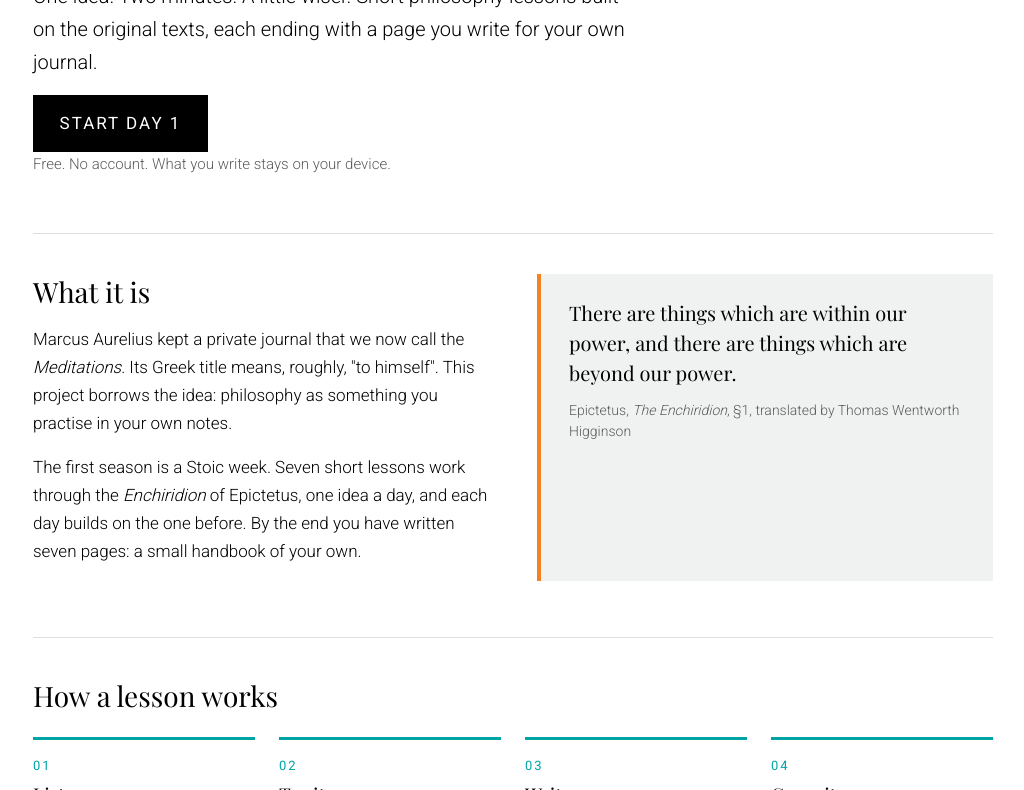
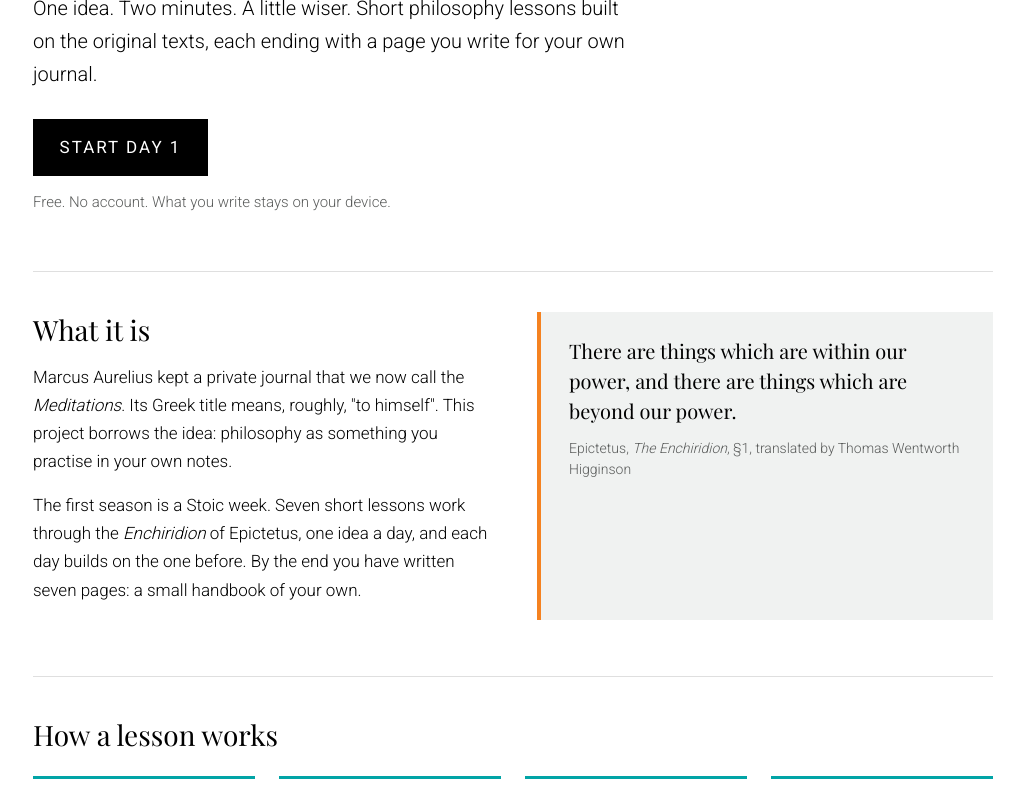
Before and after one commit to AzureTerrybear/daily-philosophy, a plain HTML site: page portfolio/preview.html in a window 1280 px wide. Shown: the part 170-960 px from the top of the page, without its empty margins (127-1151 px from the left). Drawn offline with nearby package versions, Linux system fonts and the light colour scheme.

Commit message:
Fix spacing under the landing page headline
Co-Authored-By: Claude Fable 5.2 <noreply@anthropic.com>

```diff
--- a/portfolio/philosophy-landing.html
+++ b/portfolio/philosophy-landing.html
@@ -9,12 +9,12 @@
   .ntm h2 { font-size: 1.75rem; line-height: 1.25; margin-bottom: 1rem; }
   .ntm h3 { font-size: 1.1875rem; line-height: 1.3; margin-bottom: .35rem; }
   .ntm p { margin: 0 0 1rem; }
-  .ntm-eyebrow { color: #01a4a6; font-weight: 400; font-size: .8125rem; letter-spacing: 2px; text-transform: uppercase; margin-bottom: .75rem; }
-  .ntm-lede { font-size: 1.25rem; max-width: 38rem; margin: 1rem 0 1.75rem; }
+  .ntm .ntm-eyebrow { color: #01a4a6; font-weight: 400; font-size: .8125rem; letter-spacing: 2px; text-transform: uppercase; margin-bottom: .75rem; }
+  .ntm .ntm-lede { font-size: 1.25rem; max-width: 38rem; margin: 1rem 0 1.75rem; }
   .ntm-button { display: inline-block; padding: .85rem 1.6rem; background: #000; color: #fff !important; font-family: "Roboto", sans-serif; font-weight: 400; letter-spacing: 2px; text-transform: uppercase; text-decoration: none !important; border: 1px solid #000; transition: all .3s ease-in-out; }
   .ntm-button:hover, .ntm-button:focus-visible { background: #01a4a6; border-color: #01a4a6; }
   .ntm-button:focus-visible { outline: 3px solid #f58220; outline-offset: 3px; }
-  .ntm-note { color: #5a5c5b; font-size: .9375rem; margin-top: .9rem; }
+  .ntm .ntm-note { color: #5a5c5b; font-size: .9375rem; margin-top: .9rem; }
   .ntm-section { margin-top: 3.5rem; padding-top: 2.5rem; border-top: 1px solid #dfdfdf; }
   .ntm-quote { margin: 0; padding: 1.5rem 1.75rem; background: #f0f2f1; border-left: 4px solid #f58220; font-family: "Playfair Display", Georgia, serif; font-size: 1.25rem; line-height: 1.5; }
   .ntm-quote cite { display: block; margin-top: .75rem; font-family: "Roboto", sans-serif; font-style: normal; font-size: .875rem; color: #5a5c5b; }
```
